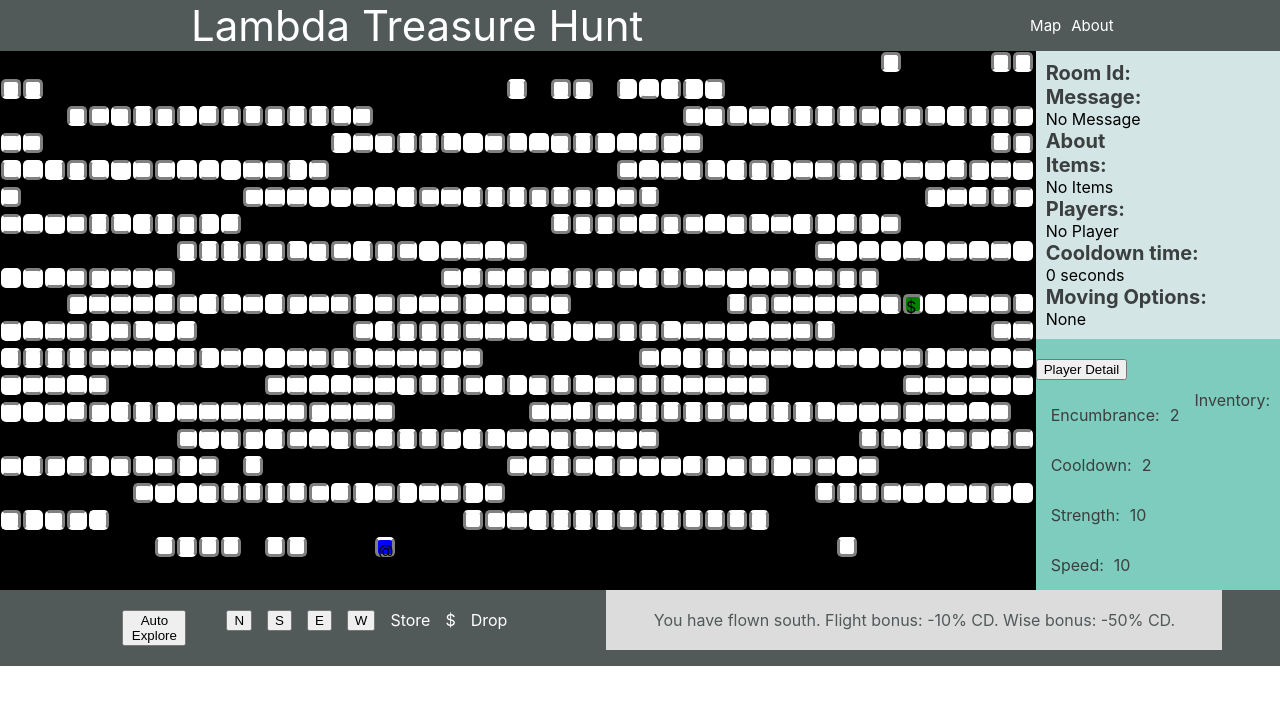
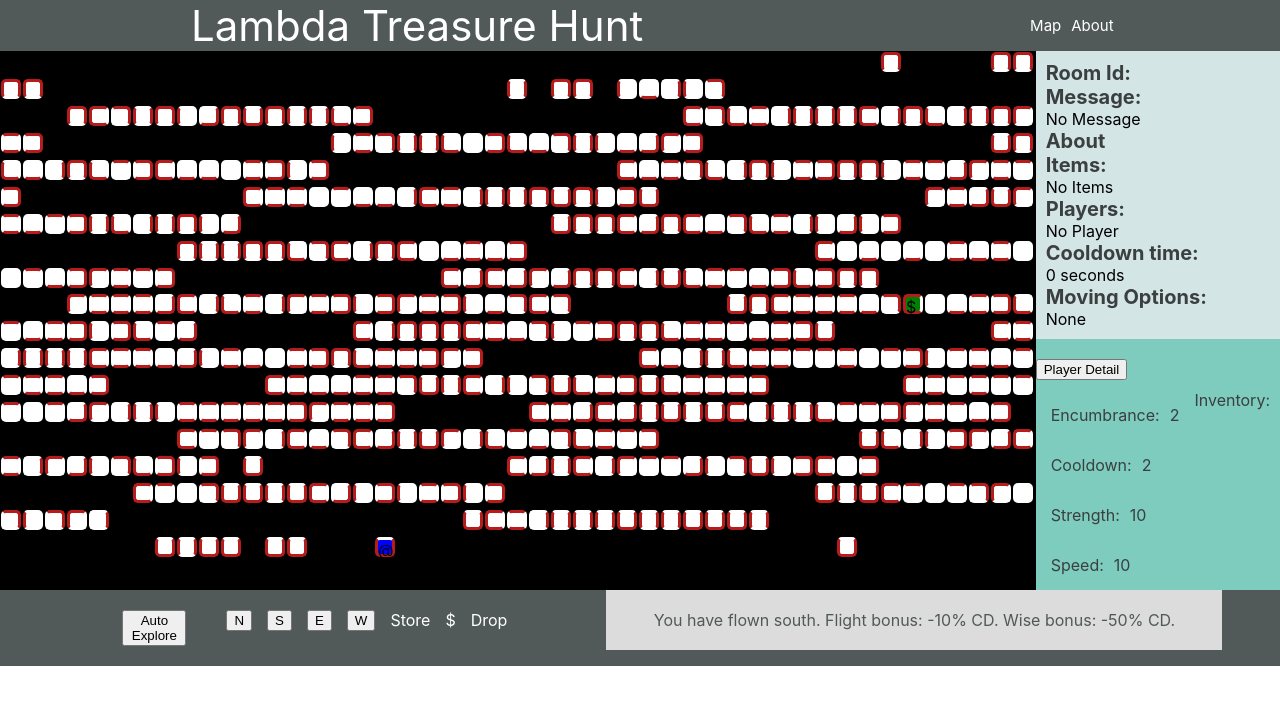
Before and after one commit to kawsarhussen16/treasure-hunt, a React (Create React App) app in the folder my-app/: page / in a window 1280 px wide. Shown: the top 704 px of the page. Built offline with nearby package versions, Linux system fonts and the light colour scheme; no server answers.

Commit message:
Some color updated for room border

```diff
--- a/my-app/src/components/room-details/index.js
+++ b/my-app/src/components/room-details/index.js
@@ -30,7 +30,7 @@ class RoomDetails extends Component {
                         <div>{(players && players.length) ? players : "No Player"}</div>
                     </Item>
                     <div><Title>Cooldown time: </Title>{cooldown ? cooldown : 0} seconds</div>
-                    <div><Title>Moving Options: </Title>{upperExits ? (opt.slice(0, opt.length - 2)) : "None"} </div>
+                    <div><Title>Moving Options: </Title>{opt ? (opt.slice(0, opt.length - 2)) : "None"} </div>
 
                 </DetailsContainer>
             </RoomDetailsContainer>
--- a/my-app/src/components/room/room.style.js
+++ b/my-app/src/components/room/room.style.js
@@ -5,25 +5,25 @@ export const RoomCell = styled.div`
   margin: 1px;
   border-top: ${({ roomWalls, color }) =>
     (color === 'black' && '3px solid black') ||
-    (roomWalls.indexOf('n') !== -1 && '3px solid grey') ||
+    (roomWalls.indexOf('n') !== -1 && '3px solid #B71C1C') ||
     '3px solid white'
   };
 
   border-bottom: ${({ roomWalls, color }) =>
     (color === 'black' && '3px solid black') ||
-    (roomWalls.indexOf('s') !== -1 && '3px solid grey') ||
+    (roomWalls.indexOf('s') !== -1 && '3px solid #B71C1C') ||
     '3px solid white'
   };
 
   border-right: ${({ roomWalls, color }) =>
     (color === 'black' && '3px solid black') ||
-    (roomWalls.indexOf('e') !== -1 && '3px solid grey') ||
+    (roomWalls.indexOf('e') !== -1 && '3px solid #B71C1C') ||
     '3px solid white'
   };
 
   border-left: ${({ roomWalls, color }) =>
     (color === 'black' && '3px solid black') ||
-    (roomWalls.indexOf('w') !== -1 && '3px solid grey') ||
+    (roomWalls.indexOf('w') !== -1 && '3px solid #B71C1C') ||
     '3px solid white'
   };
 
```
